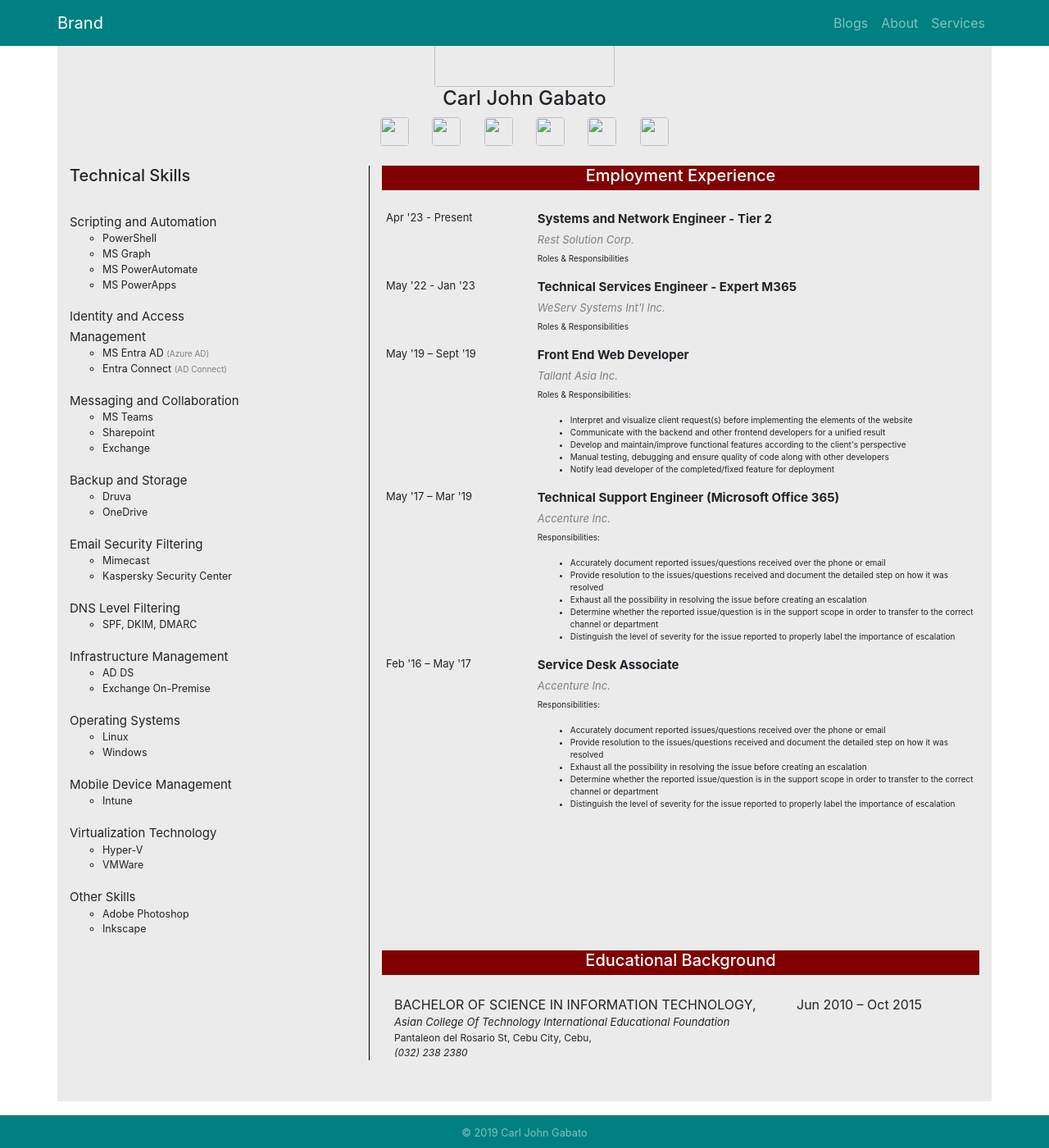
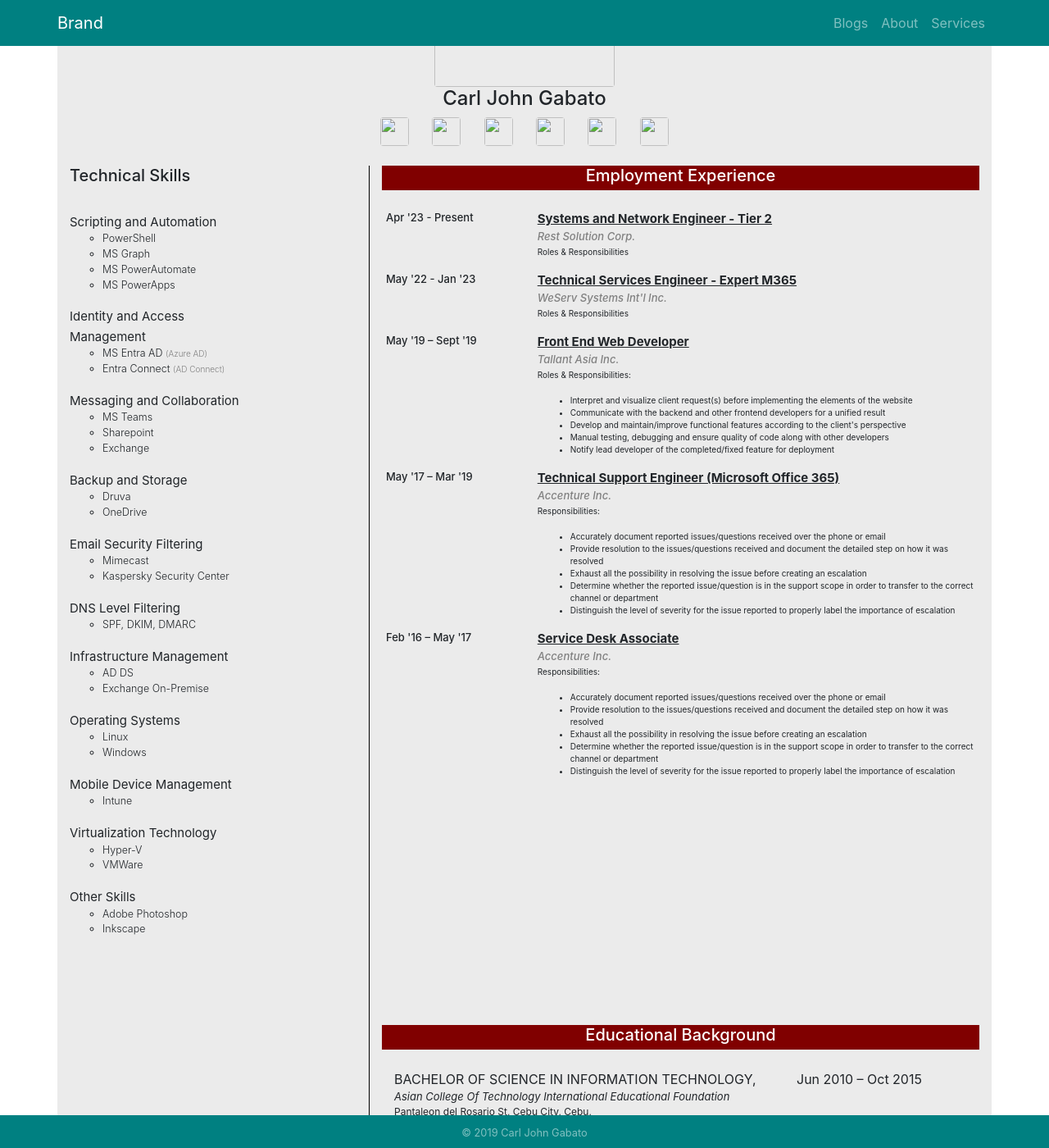
Before and after one commit to carljohngabato/aboutme, a Jekyll site: the page built from about.html, in a window 1280 px wide and 1400 px high, scrolled down 250 px. Shown: the whole window at 82% size. Built offline with Jekyll 4.4.1, drawn with Linux system fonts in a browser that asks for light colours; nearby versions of some CDN libraries.

Commit message:
Curing cancer with every commit

```diff
--- a/_sass/main.scss
+++ b/_sass/main.scss
@@ -59,29 +59,31 @@
 }
 
 /*Skills*/
-.skill-title{
+h8.skill-title{
   font-size: 15px;
-}
-.skill-svc{
-  font-size: 12.5px;
+  font-weight: 400;
 }
 
 /*Employment section*/
 p.job-title{
   font-size: 15px;
   font-weight: bold;
-  margin-bottom: 5px !important;
+  margin-bottom: 1px !important;
+  text-decoration-line: underline;
 }
 .company-name{
   font-style: italic;
   font-size: 13px;
   color: gray;
-  margin-bottom: 5px !important;
+  margin-bottom: 1px !important;
+  margin-top: 1px !important;
+  font-weight: 500;
 }
 p.emp-dates{
   font-size: 13px;
   text-indent: 5px;
   margin-bottom: 5px !important;
+  font-weight: 500;
 }
 p.time-span{
   font-size: 10px;
@@ -136,7 +138,8 @@
 }
 ul.skills-list{
   list-style-type: circle;
-  font-size: 15px;
+  font-size: 12.5px;
+  font-weight: 300;
 }
 /*========================*/
 
```
